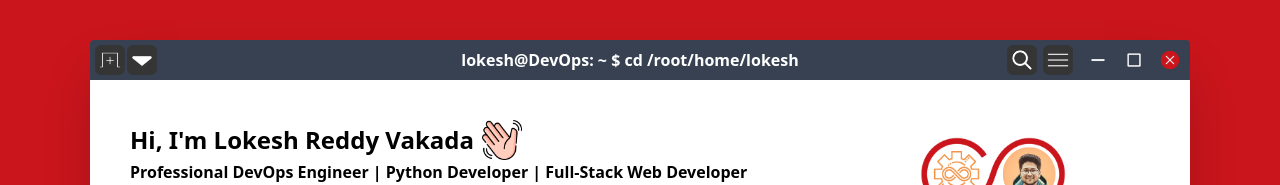
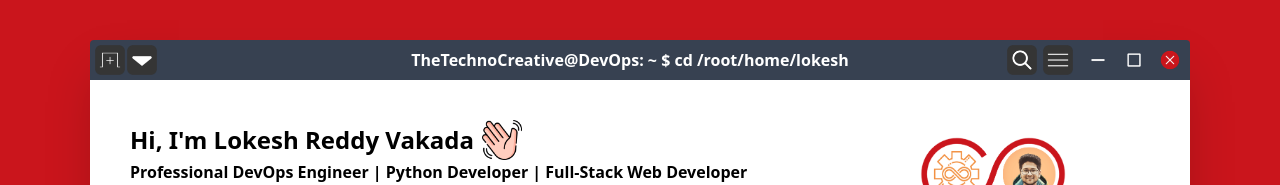
Before and after one commit to reddylokesh837/reddylokesh837.github.io, a website: page index.html in a window 1280 px wide. Shown: the top 185 px of the page. Drawn offline with nearby package versions, Linux system fonts and the light colour scheme.

Commit message:
new today

```diff
--- a/index.html
+++ b/index.html
@@ -18,7 +18,7 @@
                 <img src="icons/Linux/arrow.png" alt="" class="hover:cursor-pointer">
             </div>
             <div class="flex justify-center items-center pl-24">
-                <b class="font-sans font-semibold text-white">lokesh@DevOps: ~ $ cd /root/home/lokesh</b>
+                <b class="font-sans font-semibold text-white">TheTechnoCreative@DevOps: ~ $ cd /root/home/lokesh</b>
             </div>
             <div class="hidden md:flex gap-2">
                 <div class="flex gap-1">
```
